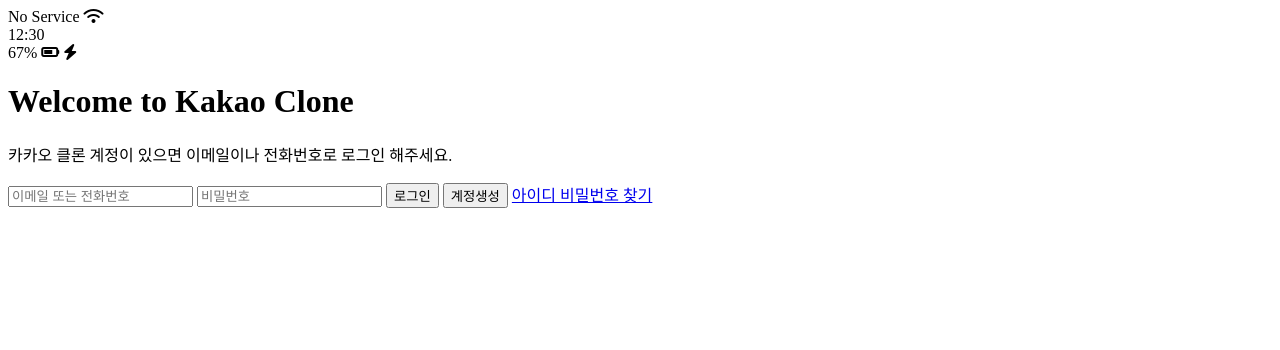
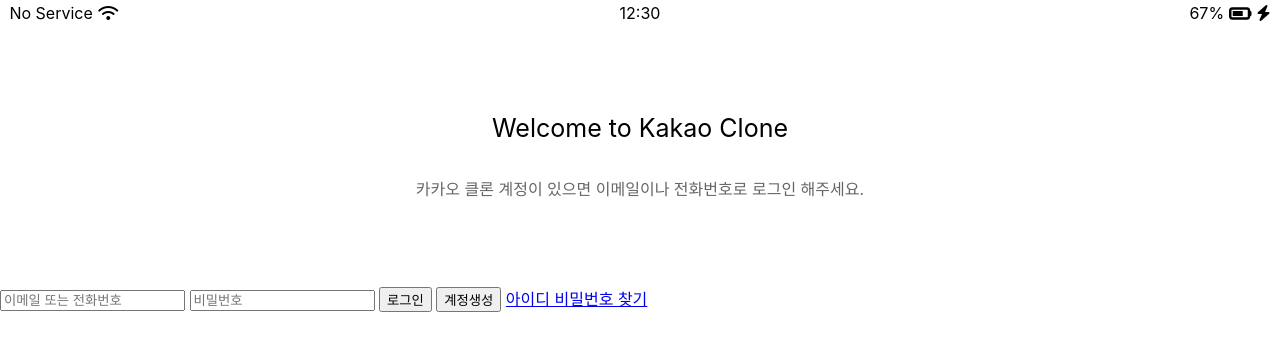
Before and after one commit to platinumjs0203/kakao-clone-2020, a plain HTML site: page index.html in a window 1280 px wide. Drawn offline with Linux system fonts and the light colour scheme.

Commit message:
CSS update

```diff
--- /dev/null
+++ b/CSS/reset.css
@@ -0,0 +1,129 @@
+/* http://meyerweb.com/eric/tools/css/reset/
+   v2.0 | 20110126
+   License: none (public domain)
+*/
+
+html,
+body,
+div,
+span,
+applet,
+object,
+iframe,
+h1,
+h2,
+h3,
+h4,
+h5,
+h6,
+p,
+blockquote,
+pre,
+a,
+abbr,
+acronym,
+address,
+big,
+cite,
+code,
+del,
+dfn,
+em,
+img,
+ins,
+kbd,
+q,
+s,
+samp,
+small,
+strike,
+strong,
+sub,
+sup,
+tt,
+var,
+b,
+u,
+i,
+center,
+dl,
+dt,
+dd,
+ol,
+ul,
+li,
+fieldset,
+form,
+label,
+legend,
+table,
+caption,
+tbody,
+tfoot,
+thead,
+tr,
+th,
+td,
+article,
+aside,
+canvas,
+details,
+embed,
+figure,
+figcaption,
+footer,
+header,
+hgroup,
+menu,
+nav,
+output,
+ruby,
+section,
+summary,
+time,
+mark,
+audio,
+video {
+  margin: 0;
+  padding: 0;
+  border: 0;
+  font-size: 100%;
+  font: inherit;
+  vertical-align: baseline;
+}
+/* HTML5 display-role reset for older browsers */
+article,
+aside,
+details,
+figcaption,
+figure,
+footer,
+header,
+hgroup,
+menu,
+nav,
+section {
+  display: block;
+}
+body {
+  line-height: 1;
+}
+ol,
+ul {
+  list-style: none;
+}
+blockquote,
+q {
+  quotes: none;
+}
+blockquote:before,
+blockquote:after,
+q:before,
+q:after {
+  content: "";
+  content: none;
+}
+table {
+  border-collapse: collapse;
+  border-spacing: 0;
+}
--- /dev/null
+++ b/CSS/status-bar.css
@@ -0,0 +1,24 @@
+.status-bar {
+  display: flex;
+  justify-content: center;
+  padding: 5px 3px;
+}
+.status-bar__column {
+  width: 33%;
+}
+
+.status-bar__column:first-child span {
+  margin-right: 1px;
+}
+.status-bar__column:nth-child(2) {
+  display: flex;
+  justify-content: center;
+}
+.status-bar__column:last-child {
+  display: flex;
+  justify-content: flex-end;
+  align-items: center;
+}
+.status-bar__column .fa-battery-three-quarters {
+  margin: 0px 5px;
+}
--- /dev/null
+++ b/CSS/styles.css
@@ -0,0 +1,22 @@
+@import "reset.css";
+@import "status-bar.css";
+body {
+  font-family: -apple-system, BlinkMacSystemFont, "Segoe UI", Roboto, Oxygen,
+    Ubuntu, Cantarell, "Open Sans", "Helvetica Neue", sans-serif;
+}
+.Welcome-header {
+  margin: 90px 0px;
+  text-align: center;
+  display: flex;
+  flex-direction: column;
+  align-items: center;
+}
+.Welcome-header__title {
+  font-size: 25px;
+}
+.Welcome-header__text {
+  width: 58%;
+  margin-top: 40px;
+
+  opacity: 0.6;
+}
--- a/index.html
+++ b/index.html
@@ -1,12 +1,13 @@
 <!DOCTYPE html>
 <html lang="en">
   <head>
+    <link rel="stylesheet" href="CSS/styles.css" />
     <meta charset="UTF-8" />
     <meta name="viewport" content="width=device-width, initial-scale=1.0" />
     <title>Welcome to Kakao Clone</title>
   </head>
   <body>
-    <div id="status-bar">
+    <div class="status-bar">
       <div class="status-bar__column">
         <span>No Service</span>
         <i class="fas fa-wifi"></i>
@@ -16,7 +17,7 @@
       </div>
       <div class="status-bar__column">
         <span>67%</span>
-        <i class="fas fa-battery-three-quarters"></i>
+        <i class="fas fa-battery-three-quarters fa-lg"></i>
         <i class="fas fa-bolt"></i>
       </div>
     </div>
```
